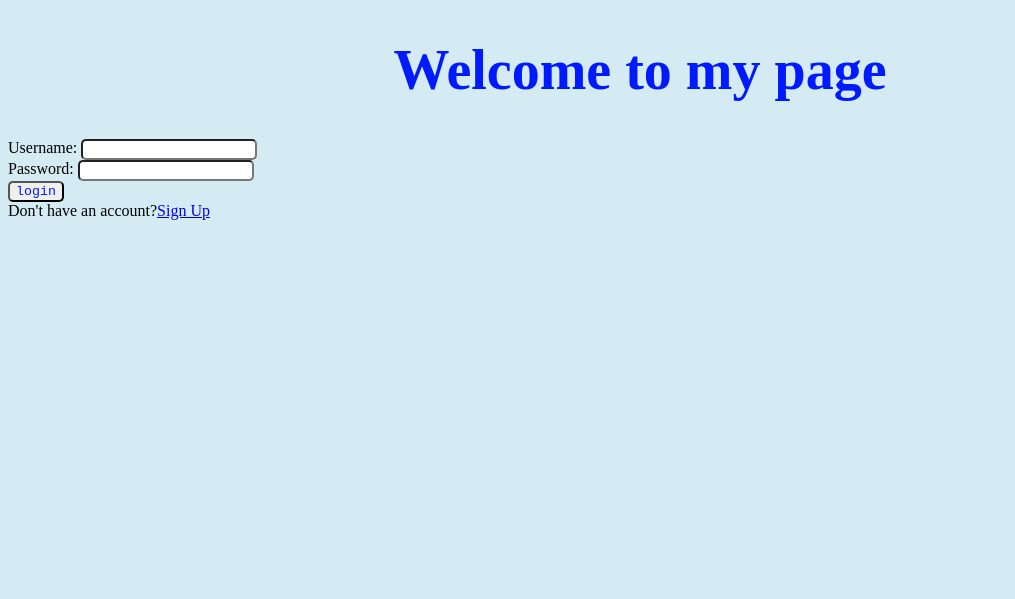
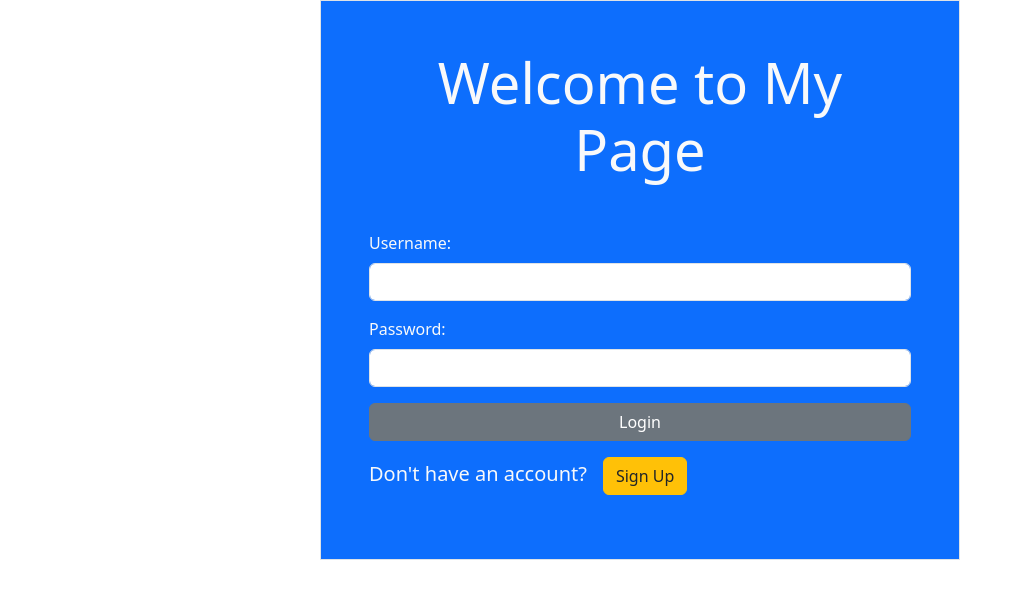
Before and after one commit to Ben-Wright-23/Project, a Flask app: page / in a window 1280 px wide. Shown: the top 599 px of the page, without its empty margins (0-1015 px from the left). Run offline with Flask 3, Linux system fonts and the light colour scheme.

Commit message:
More Styling

```diff
--- a/static/styles.css
+++ /dev/null
@@ -1,5 +0,0 @@
-h1 {
-    color:rgb(0, 26, 255);
-    font-size: 42pt;
-    text-align: center;
-}
--- a/templates/index.html
+++ b/templates/index.html
@@ -4,35 +4,34 @@
     <meta charset="UTF-8">
     <meta name="viewport" content="width=device-width, initial-scale=1.0">
     <title>Home Page</title>
-    <link rel = "stylesheet" href = {{ url_for("static", filename = "styles.css") }} >
+    <link href="https://cdn.jsdelivr.net/npm/bootstrap@5.3.3/dist/css/bootstrap.min.css" rel="stylesheet" integrity="sha384-QWTKZyjpPEjISv5WaRU9OFeRpok6YctnYmDr5pNlyT2bRjXh0JMhjY6hW+ALEwIH" crossorigin="anonymous">
+    <!-- <link rel = "stylesheet" href = {{ url_for("static", filename = "styles.css") }} > -->
 
-    <style>
-        input {
-            font-family: "Courier New", Courier, monospace;
-            color:rgb(0, 26, 255);
-            border-radius: 5px;
-        }
-    </style>
 </head>
-<body style = "background-color:rgb(213, 235, 243)">
-    <h1>Welcome to my page</h1>
+<body>
+    <div class = "container border p-5 bg-primary w-50">
+    <h1 class = "display-4 text-center mb-5 text-light">Welcome to My Page</h1>
     <form action = "/authenticate" method="post">
-        <div>
-            <label for = "username">Username: </label>
-            <input type="text" name="username" id="username" required>
+        <div class = "mb-3">
+            <label class = "form-label text-light" for = "username">Username: </label>
+            <input class = "form-control" type="text" name="username" id="username" required>
         </div>
 
-        <div>
-            <label for = "password">Password: </label>
-            <input type="password" name="password" id="password" required>
+        <div class = "mb-3">
+            <label class = "form-label text-light" for = "password">Password: </label>
+            <input class = "form-control" type="password" name="password" id="password" required>
         </div>
 
 
 
         <div>
-            <input type="submit" value="login">
+            <input class="btn btn-secondary w-100 mb-3" type="submit" value="Login">
         </div>
     </form>
-    Don't have an account?<a href = "/signup">Sign Up</a>
+    <p class="text-light lead">Don't have an account?<a class = "btn btn-warning link-dark ms-3" href = "/signup">Sign Up</a></p>
+    </div>
+
+
+    <script src="https://cdn.jsdelivr.net/npm/bootstrap@5.3.3/dist/js/bootstrap.bundle.min.js" integrity="sha384-YvpcrYf0tY3lHB60NNkmXc5s9fDVZLESaAA55NDzOxhy9GkcIdslK1eN7N6jIeHz" crossorigin="anonymous"></script>
 </body>
 </html>
```
